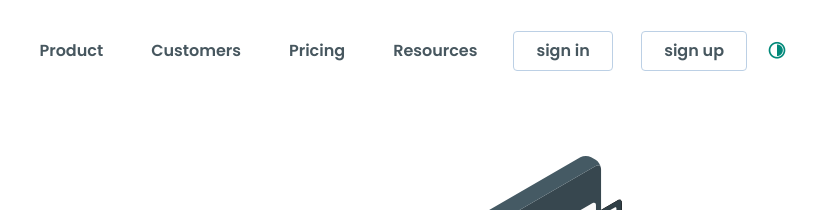
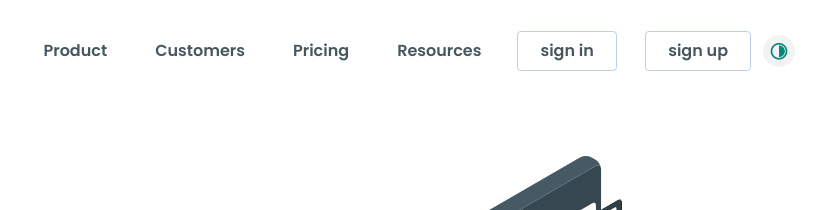
Before and after one commit to SamandarFrilanser/exam-maket, a plain HTML site: page index.html in a window 1280 px wide. Shown: the top 210 px of the page, 415-1250 px from the left. Drawn offline with nearby package versions, Linux system fonts and the light colour scheme.

Commit message:
Alhamdulillah

```diff
--- a/css/style.css
+++ b/css/style.css
@@ -64,6 +64,15 @@ body{
 }
 .nav-item.icon{
     padding: 0;
+}
+.nav-item.icon a{
+    width: 32px;
+    height: 32px;
+    border-radius: 50%;
+    background-color: #f3f3f3;
+    display: flex;
+    align-items: center;
+    justify-content: center;
 }
 .nav-item.icon a i{
     color: var(--btn-green);
```
